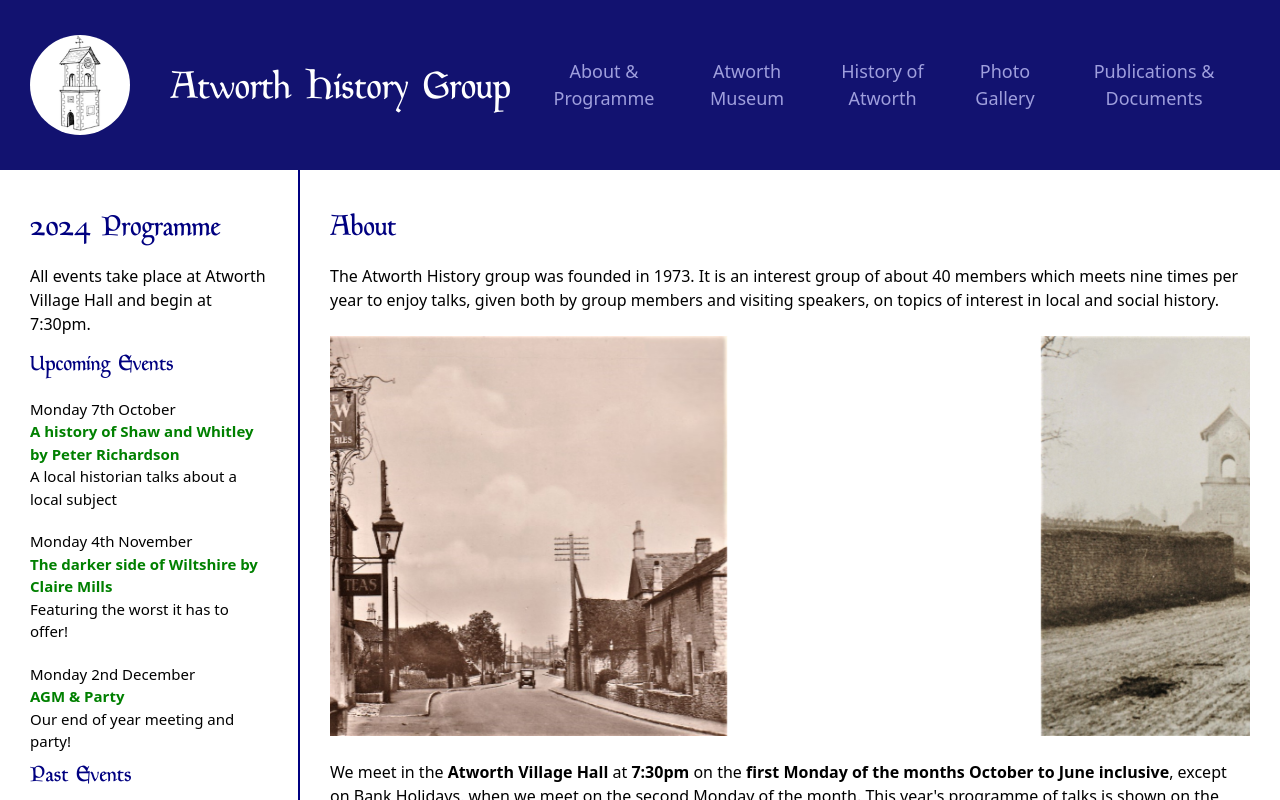
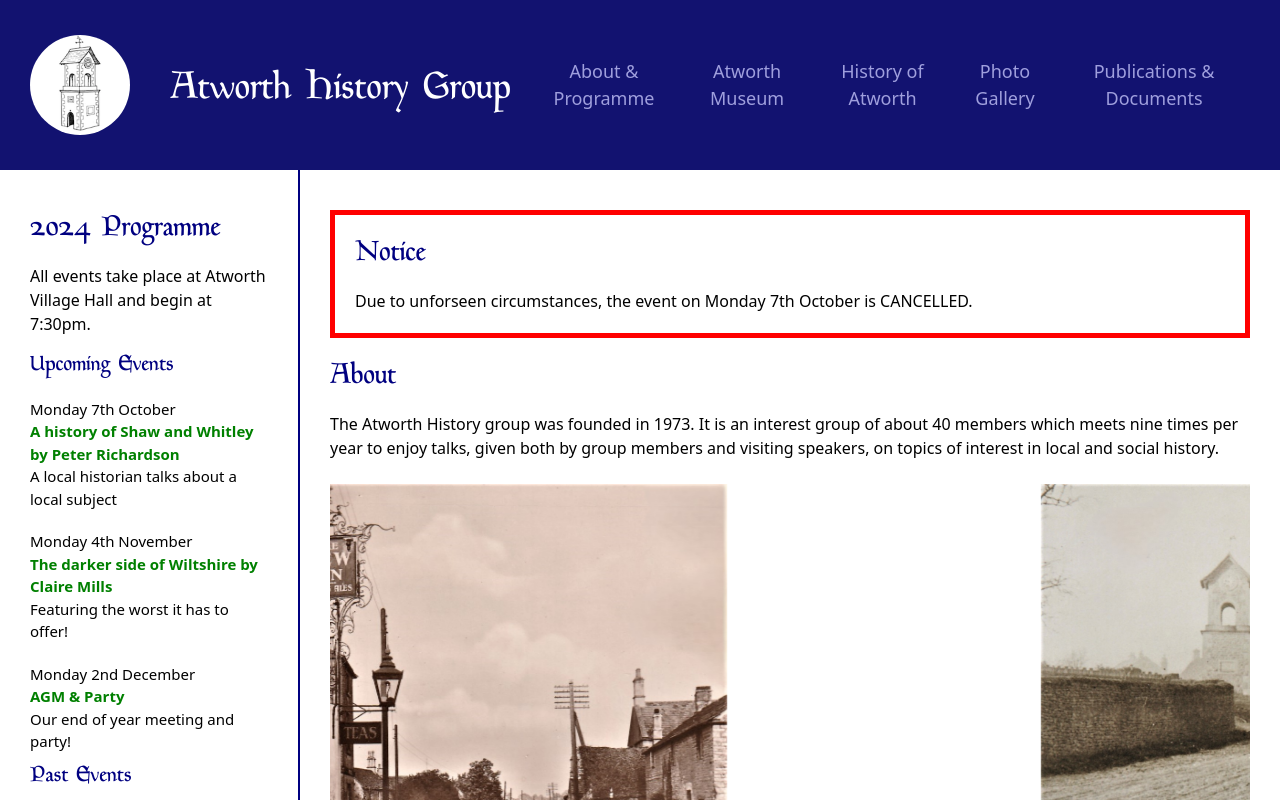
Before and after one commit to Clatherine/Atworth_history_group, a React (Vite) app in the folder AtworthHistoryGroup/: page / in a window 1280 px wide. Shown: the top 800 px of the page. Built offline with nearby package versions, Linux system fonts and the light colour scheme.

Commit message:
added in notice box to About section

```diff
--- a/AtworthHistoryGroup/src/App.css
+++ b/AtworthHistoryGroup/src/App.css
@@ -153,6 +153,17 @@ h4 {
   flex-direction: column;
   width: 100vw;
   flex: 1;
+}
+
+#news {
+  border: red solid 5px;
+  margin-bottom: 20px;
+  padding: 20px
+
+}
+
+#news p {
+  margin-bottom: 0px
 }
 
 #gallery-section {
--- a/AtworthHistoryGroup/src/App.jsx
+++ b/AtworthHistoryGroup/src/App.jsx
@@ -30,6 +30,7 @@ function App() {
           </div>
         )}
         <div id="bulk">
+          <div></div>
           <div id="about">
             <About />
           </div>
--- a/AtworthHistoryGroup/src/Components/About.jsx
+++ b/AtworthHistoryGroup/src/Components/About.jsx
@@ -2,8 +2,7 @@ import { NavLink } from "react-bootstrap";
 import Image from "./Image";
 
 function About (){
-
-
+  const notice = {title: 'Notice', text: 'Due to unforseen circumstances, the event on Monday 7th October is CANCELLED.'}
   const handleNavClick = (event, targetId) => {
     event.preventDefault();
     const targetElement = document.getElementById(targetId);
@@ -19,7 +18,10 @@ function About (){
 
     return(
       <section id="about_component" >
-
+{!!notice.text && <div id="news">
+  <h2>{notice.title}</h2>
+<p>{notice.text}</p>
+</div>}
 
         <h2> About</h2><div>
       The Atworth History group was founded in 1973. It is an interest group of about 40 members which meets nine times per year to enjoy talks, given both by group members and visiting speakers, on topics of interest in local and social history.</div> <br></br>
```
